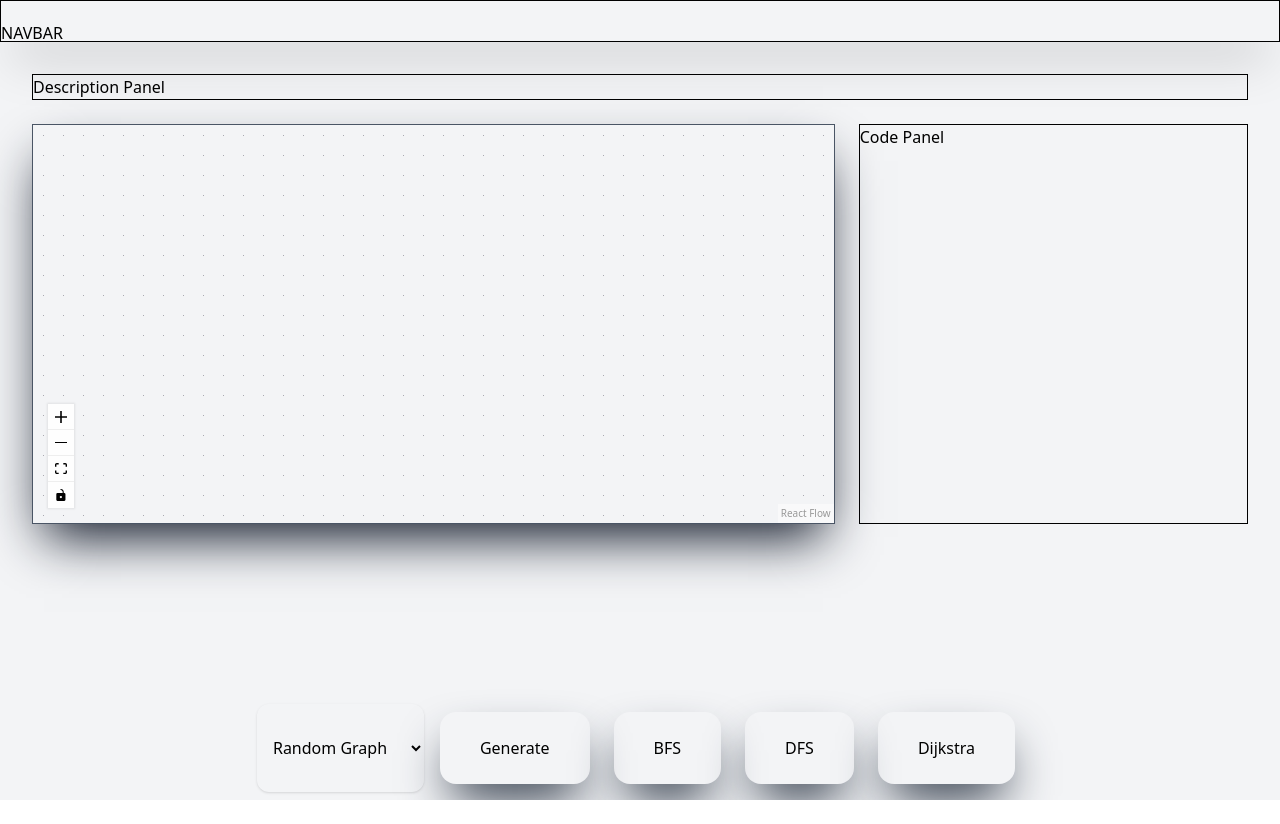
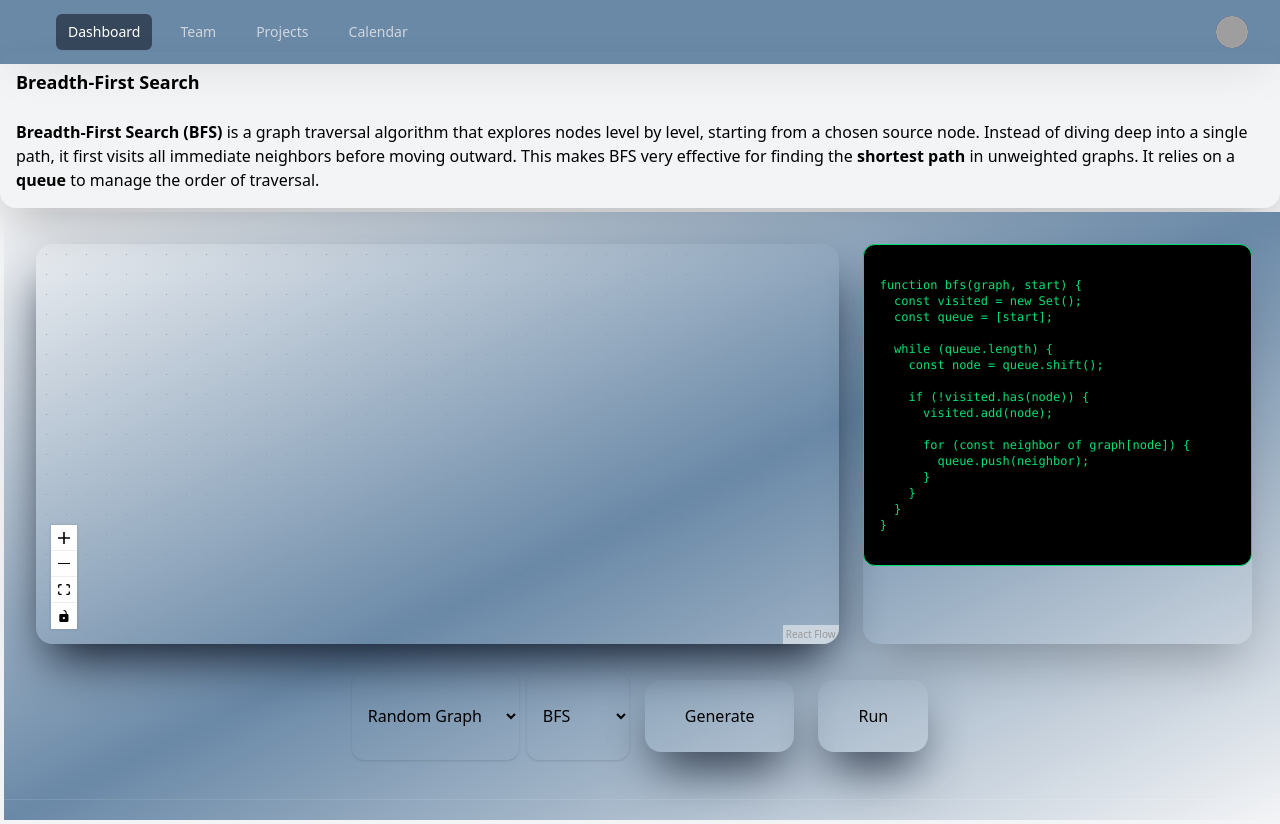
Before and after one commit to emza-pharaoh/AlgoVisual, a React (Vite) app: page / in a window 1280 px wide. Before the commit the page ends 800 px from the top, so only its background shows below. Built offline with nearby package versions, Linux system fonts and the light colour scheme; grey boxes are pictures that could not be loaded.

Commit message:
making it look better

```diff
--- /dev/null
+++ b/src/components/CodePanel.jsx
@@ -0,0 +1,13 @@
+import { algorithmsData } from "../data/algorithms";
+
+export default function CodePanel({selectedAlgo}) {
+    const algo =algorithmsData[selectedAlgo]
+
+    return(
+        <div className="p-4 border rounded-xl bg-black text-green-400 overflow-auto">
+            <pre className="text-xs whitespace-pre-wrap">
+                {algo.code}
+            </pre>
+        </div>
+    )
+}
--- a/src/components/ControlPanel.jsx
+++ b/src/components/ControlPanel.jsx
@@ -2,10 +2,10 @@
 
 
 
-export default function ControlPanel({graphType, setGraphType, onGenerate, onBFS, onDFS, onDijkstra}) {
+export default function ControlPanel({graphType, setGraphType, algorithm, setAlgorithm, onGenerate, onRun, onBFS, onDFS, onDijkstra}) {
 
     return(
-         <div className="flex flex-wrap gap-2 p-2 justify-center">
+         <div className="flex flex-wrap gap-2 p-2 justify-center container">
       <select
         value={graphType}
         onChange={(e) => setGraphType(e.target.value)}
@@ -16,21 +16,25 @@ export default function ControlPanel({graphType, setGraphType, onGenerate, onBFS
         <option value="weighted">Weighted Graph</option>
       </select>
 
+
+       <select
+        value={algorithm}
+        onChange={(e) => setAlgorithm(e.target.value)}
+        className="rounded-xl p-3 shadow"
+      >
+        <option value="bfs">BFS</option>
+        <option value="dfs">DFS</option>
+        <option value="dijkstra">Dijkstra</option>
+      </select>
+
       <button onClick={onGenerate} className="m-2 shadow shadow-2xl shadow-gray-800 py-6 px-10 rounded-2xl">
         Generate
       </button>
 
-      <button onClick={onBFS} className="m-2 shadow shadow-2xl shadow-gray-800 py-6 px-10 rounded-2xl">
-        BFS
+      <button onClick={onRun} className="m-2 shadow shadow-2xl shadow-gray-800 py-6 px-10 rounded-2xl">
+        Run
       </button>
 
-      <button onClick={onDFS} className="m-2 shadow shadow-2xl shadow-gray-800 py-6 px-10 rounded-2xl">
-        DFS
-      </button>
-
-      <button onClick={onDijkstra} className="m-2 shadow shadow-2xl shadow-gray-800 py-6 px-10 rounded-2xl">
-        Dijkstra
-      </button>
     </div>
     )
 }
--- /dev/null
+++ b/src/components/DescriptionPanel.jsx
@@ -0,0 +1,21 @@
+import { algorithmsData } from "../data/algorithms"
+
+function DescriptionPanel({selectedAgo}) {
+    const algo = algorithmsData[selectedAgo]
+
+    if (!algo) return null; // safety
+    return(
+        <div className="p-4 border border-0 rounded-xl">
+            <h2 className="text-lg  font-bold ">
+                {algo.name}
+            </h2>
+
+            <p className="text-m font-light whitespace-pre-line"
+                dangerouslySetInnerHTML={{__html: algo.description}}>
+
+            </p>
+        </div>
+    )
+}
+
+export default DescriptionPanel
--- a/src/components/Home.jsx
+++ b/src/components/Home.jsx
@@ -19,8 +19,9 @@ import { animateTraversal } from '../animation/animateTraversal';
 
 import ControlPanel from './ControlPanel';
 import GraphCanvas from './graphCanvas';
-
-
+import Navbar from './Navbar';
+import DescriptionPanel from './DescriptionPanel';
+import CodePanel from './CodePanel';
 
 export default function Home() {
 
@@ -38,9 +39,9 @@ export default function Home() {
 
 const [edges, setEdges] = useState([]);
 const [nodes, setNodes] = useState([]);
-const [algorithm, setAlgorithm] = useState([]);
+const [algorithm, setAlgorithm] = useState("bfs");
 const [graphType, setGraphType] = useState('random');
-
+const [selectedAgo, setSelectedAlgo] = useState("bfs")
 
 
 // Handle Graph Generating Logic
@@ -57,50 +58,51 @@ const [graphType, setGraphType] = useState('random');
     setEdges(result.edges)
 }
 
+const handleAlgorithm = () => {
+  let result
+  if(algorithm === 'bfs'){
+    const steps = bfs(nodes, edges, nodes[0]?.id);
+    animateTraversal(steps, setNodes, setEdges);
+  }
+  if(algorithm === 'dfs') {
+    const steps = dfs(nodes, edges, nodes[0]?.id);
+    animateTraversal(steps, setNodes, setEdges);
+  }
+  if(algorithm === 'dijkstra') {
+    const steps = dijkstra(nodes, edges, nodes[0]?.id);
+    animateTraversal(steps, setNodes, setEdges);
+  }
 
 
-
-//Handle Algorithm Generation
-  const handleBFS = () => {
-    const steps = bfs(nodes, edges, nodes[0]?.id);
-    animateTraversal(steps, setNodes, setEdges);
-  };
-
-  const handleDFS = () => {
-    const steps = dfs(nodes, edges, nodes[0]?.id);
-    animateTraversal(steps, setNodes, setEdges);
-  };
-
-  const handleDijkstra = () => {
-    const steps = dijkstra(nodes, edges, nodes[0]?.id);
-    animateTraversal(steps, setNodes, setEdges);
-  };
+}
 
 
   return (
 
 
-<div className='min-h-screen flex flex-col bg-gray-100'>
+<div className=' min-h-screen flex flex-col bg-gray-100'>
 
 {/* NAVBAR Desktop Only */}
-    <div className="hidden lg:block border shadow shadow-2xl h-10 py-5">
-      NAVBAR
+    <div className=" lg:block shadow shadow-2xl h-10 bg-[#6A89A7] ">
+      <Navbar/>
+    </div>
+
+     {/* desription Panel */}
+    <div className="mt-3 border border-0 shadow-2xl rounded-2xl ">
+      <DescriptionPanel selectedAgo={algorithm}/>
     </div>
 
 
 {/* Main Content */}
-<main className='flex-1 p-4 lg:p-8 max-w,7xl mx-auto w-full'>
-  {/* desription Panel */}
-    <div className="mb-6 border ">
-      Description Panel
-    </div>
+<main className='flex-1  lg:p-8 max-w,7xl w-full m-1 bg-gradient-to-br from-soft via-[#6A89A7] to-dark'>
+
 
 {/* Workspace */}
     <section className='grid grid-cols-1
                         lg:grid-cols-3
                         gap-6'>
 
-    <div className="lg:col-span-2 min-h-100">
+    <div className="lg:col-span-2 min-h-100 border border-0">
 
       <GraphCanvas
       nodes={nodes}
@@ -111,23 +113,30 @@ const [graphType, setGraphType] = useState('random');
   />
     </div>
 
-    <div className="hidden lg:block border">
-      Code Panel
+    <div className="hidden lg:block border border-0 rounded-2xl shadow-2xl ">
+      <CodePanel selectedAlgo={algorithm}/>
     </div>
 
     </section>
+    <div className='m-5'>
+
+      <ControlPanel
+        graphType={graphType}
+        setGraphType={setGraphType}
+        onGenerate={handleGenerate}
+        algorithm={algorithm}
+        setAlgorithm={setAlgorithm}
+        onRun={handleAlgorithm}
+
+
+    />
+    </div>
+
 </main>
 
 
 
- <ControlPanel
-        graphType={graphType}
-        setGraphType={setGraphType}
-        onGenerate={handleGenerate}
-        onBFS={handleBFS}
-        onDFS={handleDFS}
-        onDijkstra={handleDijkstra}
-    />
+
 
     </div>
   )
--- /dev/null
+++ b/src/components/Navbar.jsx
@@ -0,0 +1,74 @@
+export default function Navbar() {
+    return(
+        <>
+        <nav class=" bg-[#6A89A7] after:pointer-events-none after:absolute after:inset-x-0 after:bottom-0 after:h-px after:bg-white/10">
+  <div class="mx-auto max-w-7xl px-2 sm:px-6 lg:px-8">
+    <div class="relative flex h-16 items-center justify-between">
+      <div class="absolute inset-y-0 left-0 flex items-center sm:hidden">
+
+        <button type="button" command="--toggle" commandfor="mobile-menu" class="relative inline-flex items-center justify-center rounded-md p-2 text-gray-400 hover:bg-white/5 hover:text-white focus:outline-2 focus:-outline-offset-1 focus:outline-indigo-500">
+          <span class="absolute -inset-0.5"></span>
+          <span class="sr-only">Open main menu</span>
+          <svg viewBox="0 0 24 24" fill="none" stroke="currentColor" stroke-width="1.5" data-slot="icon" aria-hidden="true" class="size-6 in-aria-expanded:hidden">
+            <path d="M3.75 6.75h16.5M3.75 12h16.5m-16.5 5.25h16.5" stroke-linecap="round" stroke-linejoin="round" />
+          </svg>
+          <svg viewBox="0 0 24 24" fill="none" stroke="currentColor" stroke-width="1.5" data-slot="icon" aria-hidden="true" class="size-6 not-in-aria-expanded:hidden">
+            <path d="M6 18 18 6M6 6l12 12" stroke-linecap="round" stroke-linejoin="round" />
+          </svg>
+        </button>
+      </div>
+      <div class="flex flex-1 items-center justify-center sm:items-stretch sm:justify-start">
+
+
+        <div class="hidden sm:ml-6 sm:block">
+          <div class="flex space-x-4">
+
+            <a href="#" aria-current="page" class="rounded-md bg-gray-950/50 px-3 py-2 text-sm font-medium text-white">Dashboard</a>
+            <a href="#" class="rounded-md px-3 py-2 text-sm font-medium text-gray-300 hover:bg-white/5 hover:text-white">Team</a>
+            <a href="#" class="rounded-md px-3 py-2 text-sm font-medium text-gray-300 hover:bg-white/5 hover:text-white">Projects</a>
+            <a href="#" class="rounded-md px-3 py-2 text-sm font-medium text-gray-300 hover:bg-white/5 hover:text-white">Calendar</a>
+          </div>
+        </div>
+
+
+
+      </div>
+      <div class="absolute inset-y-0 right-0 flex items-center pr-2 sm:static sm:inset-auto sm:ml-6 sm:pr-0">
+        <button type="button" class="relative rounded-full p-1 text-gray-400 hover:text-white focus:outline-2 focus:outline-offset-2 focus:outline-indigo-500">
+          <span class="absolute -inset-1.5"></span>
+          <span class="sr-only">View notifications</span>
+
+        </button>
+
+
+        <el-dropdown class="relative ml-3">
+          <button class="relative flex rounded-full focus-visible:outline-2 focus-visible:outline-offset-2 focus-visible:outline-indigo-500">
+            <span class="absolute -inset-1.5"></span>
+            <span class="sr-only">Open user menu</span>
+            <img src="https://images.unsplash.com/photo-1472099645785-5658abf4ff4e?ixlib=rb-1.2.1&ixid=eyJhcHBfaWQiOjEyMDd9&auto=format&fit=facearea&facepad=2&w=256&h=256&q=80" alt="" class="size-8 rounded-full bg-gray-800 outline -outline-offset-1 outline-white/10" />
+          </button>
+
+          <el-menu anchor="bottom end" popover class="w-48 origin-top-right rounded-md bg-gray-800 py-1 outline -outline-offset-1 outline-white/10 transition transition-discrete [--anchor-gap:--spacing(2)] data-closed:scale-95 data-closed:transform data-closed:opacity-0 data-enter:duration-100 data-enter:ease-out data-leave:duration-75 data-leave:ease-in">
+            <a href="#" class="block px-4 py-2 text-sm text-gray-300 focus:bg-white/5 focus:outline-hidden">Your profile</a>
+            <a href="#" class="block px-4 py-2 text-sm text-gray-300 focus:bg-white/5 focus:outline-hidden">Settings</a>
+            <a href="#" class="block px-4 py-2 text-sm text-gray-300 focus:bg-white/5 focus:outline-hidden">Sign out</a>
+          </el-menu>
+        </el-dropdown>
+      </div>
+    </div>
+  </div>
+
+  <el-disclosure id="mobile-menu" hidden class="block sm:hidden">
+    <div class="space-y-1 px-2 pt-2 pb-3">
+
+      <a href="#" aria-current="page" class="block rounded-md bg-gray-950/50 px-3 py-2 text-base font-medium text-white">Dashboard</a>
+      <a href="#" class="block rounded-md px-3 py-2 text-base font-medium text-gray-300 hover:bg-white/5 hover:text-white">Team</a>
+      <a href="#" class="block rounded-md px-3 py-2 text-base font-medium text-gray-300 hover:bg-white/5 hover:text-white">Projects</a>
+      <a href="#" class="block rounded-md px-3 py-2 text-base font-medium text-gray-300 hover:bg-white/5 hover:text-white">Calendar</a>
+    </div>
+  </el-disclosure>
+</nav>
+
+        </>
+    )
+}
--- a/src/components/graphCanvas.jsx
+++ b/src/components/graphCanvas.jsx
@@ -14,7 +14,7 @@ export default function GraphCanvas({nodes, edges, onNodesChange, onEdgesChange,
         onNodesChange={onNodesChange}
         onEdgesChange={onEdgesChange}
         onConnect={onConnect}
-        className='border border-gray-600 shadow shadow-2xl shadow-gray-900 z-1'
+        className='border border-0 rounded-2xl shadow shadow-2xl shadow-gray-900 z-1'
         fitView>
             <Background />
           <Controls />
--- /dev/null
+++ b/src/data/algorithms.jsx
@@ -0,0 +1,88 @@
+export const algorithmsData = {
+  bfs: {
+    name: "Breadth-First Search",
+
+    description: `
+<span class="font-semibold text-accent">Breadth-First Search (BFS)</span> is a graph traversal algorithm that explores nodes level by level, starting from a chosen source node. Instead of diving deep into a single path, it first visits all immediate neighbors before moving outward. This makes BFS very effective for finding the <span class="text-primary font-semibold">shortest path</span> in unweighted graphs. It relies on a <span class="text-accent font-semibold">queue</span> to manage the order of traversal.
+    `,
+
+    code: `
+function bfs(graph, start) {
+  const visited = new Set();
+  const queue = [start];
+
+  while (queue.length) {
+    const node = queue.shift();
+
+    if (!visited.has(node)) {
+      visited.add(node);
+
+      for (const neighbor of graph[node]) {
+        queue.push(neighbor);
+      }
+    }
+  }
+}
+    `
+  },
+
+  dfs: {
+    name: "Depth-First Search",
+
+    description: `
+<span class="font-semibold text-accent">Depth-First Search (DFS)</span> is a traversal algorithm that explores a graph by going as deep as possible along each branch before backtracking. Starting from a node, it follows one path until it cannot continue, then returns to explore other paths. This approach is typically implemented using <span class="text-primary font-semibold">recursion</span> or a stack. DFS is useful for problems like <span class="text-accent font-semibold">cycle detection</span>, pathfinding, and topological sorting.
+    `,
+
+    code: `
+function dfs(graph, node, visited = new Set()) {
+  if (visited.has(node)) return;
+
+  visited.add(node);
+
+  for (const neighbor of graph[node]) {
+    dfs(graph, neighbor, visited);
+  }
+}
+    `
+  },
+
+  dijkstra: {
+    name: "Dijkstra's Algorithm",
+
+    description: `
+<span class="font-semibold text-accent">Dijkstra's Algorithm</span> is used to find the shortest path between nodes in a weighted graph where all edge weights are positive. It works by always selecting the node with the smallest known distance and updating its neighbors accordingly. Over time, it builds the most efficient paths from the starting node to all others. This algorithm is widely used in systems like <span class="text-primary font-semibold">navigation</span> and network routing because it guarantees optimal paths.
+    `,
+
+    code: `
+function dijkstra(graph, start) {
+  const dist = {};
+  const visited = new Set();
+
+  for (let node in graph) {
+    dist[node] = Infinity;
+  }
+
+  dist[start] = 0;
+
+  const pq = [{ node: start, dist: 0 }];
+
+  while (pq.length) {
+    pq.sort((a, b) => a.dist - b.dist);
+    const { node } = pq.shift();
+
+    if (visited.has(node)) continue;
+    visited.add(node);
+
+    for (const { node: neighbor, weight } of graph[node]) {
+      const newDist = dist[node] + weight;
+
+      if (newDist < dist[neighbor]) {
+        dist[neighbor] = newDist;
+        pq.push({ node: neighbor, dist: newDist });
+      }
+    }
+  }
+}
+    `
+  }
+};
```
Also changed, not shown: src/graphGen/weightedGraph.jsx (+9 -1 lines).
